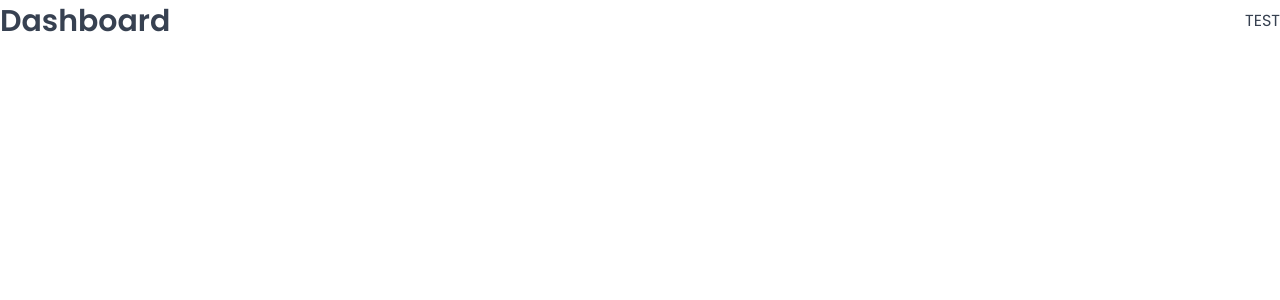
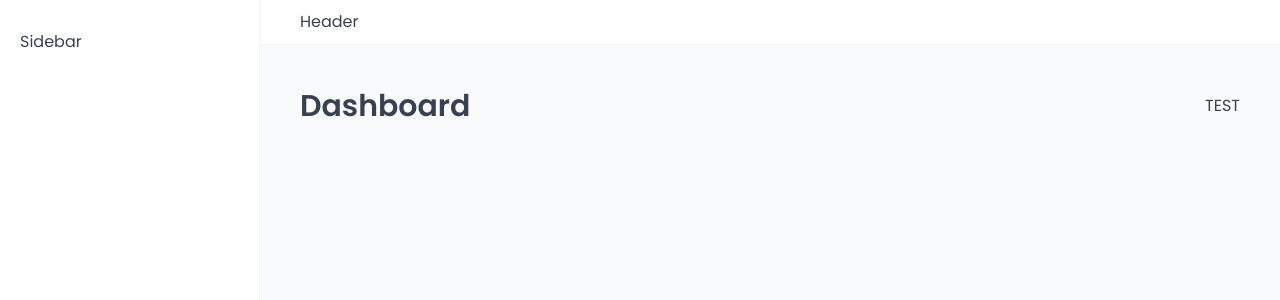
Before and after one commit to Michael-Feleke/Green-Star-Hotel, a React (Vite) app: page /dashboard in a window 1280 px wide. Shown: the top 300 px of the page. Built offline with nearby package versions, Linux system fonts and the light colour scheme; a web font is replaced by a local one.

Commit message:
building the app layout

```diff
--- a/src/App.jsx
+++ b/src/App.jsx
@@ -7,11 +7,13 @@ import Settings from "./pages/Settings";
 import Account from "./pages/Account";
 import Login from "./pages/Login";
 import PageNotFound from "./pages/PageNotFound";
+import AppLayout from "./ui/AppLayout";
 
 function App() {
   return (
     <BrowserRouter>
       <Routes>
+        <Route element={<AppLayout />}>
           <Route index element={<Navigate replace to="dashboard" />} />
           <Route path="dashboard" element={<Dashboard />} />
           <Route path="bookings" element={<Bookings />} />
@@ -19,6 +21,7 @@ function App() {
           <Route path="users" element={<Users />} />
           <Route path="settings" element={<Settings />} />
           <Route path="account" element={<Account />} />
+        </Route>
         <Route path="login" element={<Login />} />
         <Route path="*" element={<PageNotFound />} />
       </Routes>
--- /dev/null
+++ b/src/ui/AppLayout.jsx
@@ -0,0 +1,17 @@
+import { Outlet } from "react-router-dom";
+import Header from "./Header";
+import Sidebar from "./Sidebar";
+
+function AppLayout() {
+  return (
+    <div className="grid grid-cols-[26rem,1fr] grid-rows-[auto,1fr] h-[100vh]">
+      <Header />
+      <Sidebar />
+      <main className="bg-gray-50 px-16 pt-16 pb-24">
+        <Outlet />
+      </main>
+    </div>
+  );
+}
+
+export default AppLayout;
--- /dev/null
+++ b/src/ui/Header.jsx
@@ -0,0 +1,7 @@
+function Header() {
+  return (
+    <header className="px-16 py-4 border-b border-b-gray-100">Header</header>
+  );
+}
+
+export default Header;
--- /dev/null
+++ b/src/ui/Sidebar.jsx
@@ -0,0 +1,9 @@
+function Sidebar() {
+  return (
+    <aside className="px-8 py-12 border-r border-r-gray-100 row-start-1 row-end-[-1]">
+      Sidebar
+    </aside>
+  );
+}
+
+export default Sidebar;
```
Lines whose indentation alone changed are shown as unchanged.
